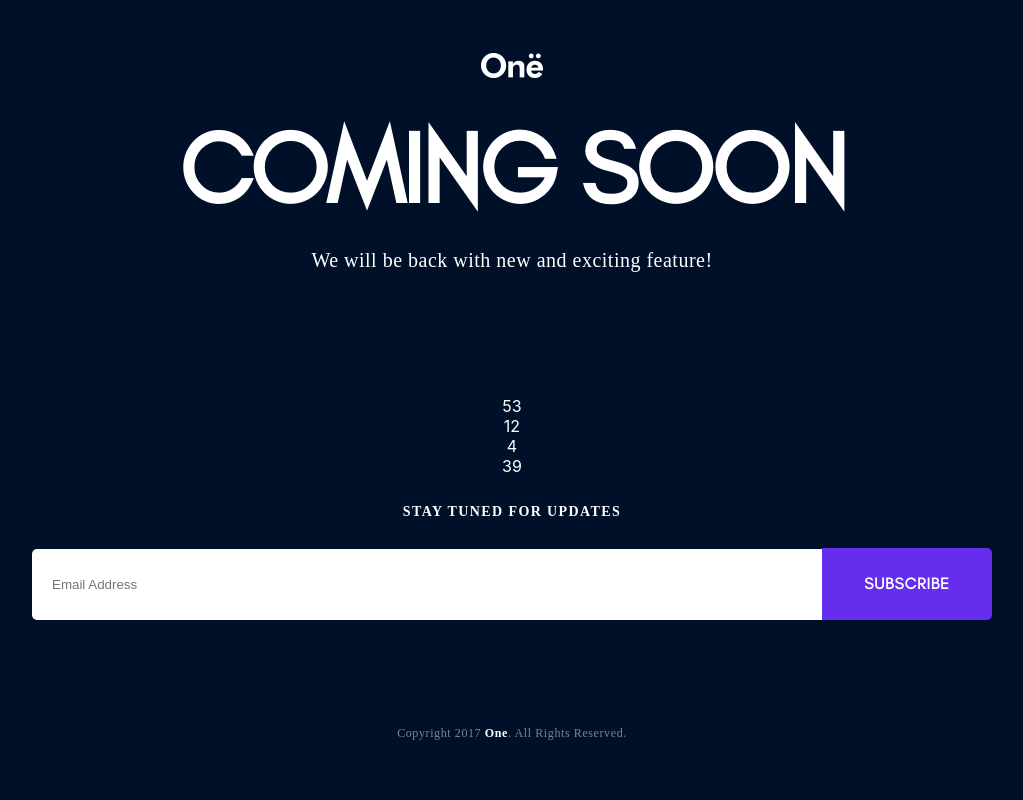
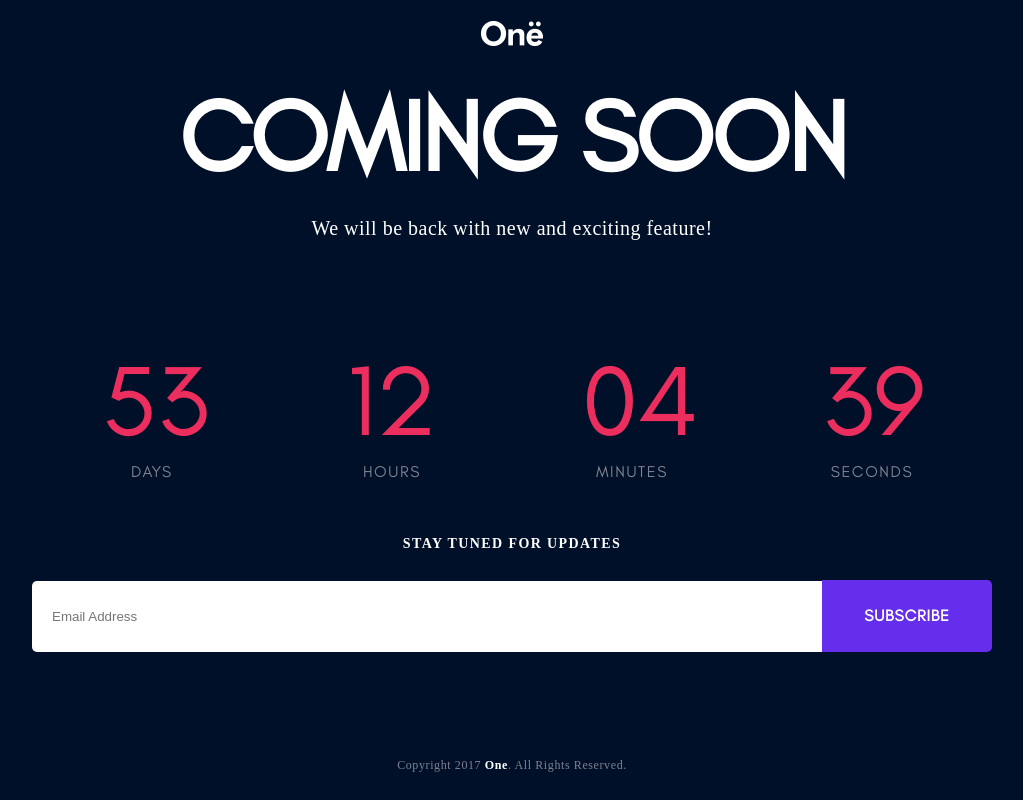
Before and after one commit to TomBeniere/Project-Coming-Soon, a React (Create React App) app in the folder my-react-app/: page / in a window 1280 px wide. Shown: the whole page, without its empty margins (128-1151 px from the left). Built offline with nearby package versions, Linux system fonts and the light colour scheme.

Commit message:
commit
+compte a rebours dynamique

```diff
--- a/my-react-app/src/App.css
+++ b/my-react-app/src/App.css
@@ -57,14 +57,6 @@ main {
   margin-bottom: 100px;
 }
 
-main #timer {
-  display: -webkit-box;
-  display: -ms-flexbox;
-  display: flex;
-  -ms-flex-pack: distribute;
-      justify-content: space-around;
-}
-
 main p {
   font-family: "Glacial Indifference";
   font-size: 14px;
@@ -117,4 +109,33 @@ footer p {
 #blank {
   color: #ffffff;
 }
+
+.number {
+  color: #ec2e5f;
+  font-family: "glacial indiference";
+  font-size: 100px;
+  font-weight: 400;
+  line-height: 72px;
+  text-transform: uppercase;
+  width: 100px;
+}
+
+.papa {
+  display: -webkit-box;
+  display: -ms-flexbox;
+  display: flex;
+  -ms-flex-pack: distribute;
+      justify-content: space-around;
+}
+
+.temps {
+  color: #808291;
+  font-family: "glacial indiference";
+  font-size: 16px;
+  font-weight: 400;
+  line-height: 72px;
+  text-transform: uppercase;
+  /* Text style for "Days" */
+  letter-spacing: 1.6px;
+}
 /*# sourceMappingURL=App.css.map */
--- a/my-react-app/src/App.scss
+++ b/my-react-app/src/App.scss
@@ -47,10 +47,6 @@ header {
 main {
     margin-top: 100px;
     margin-bottom: 100px;
-    #timer {
-        display: flex;
-        justify-content: space-around;
-    }
     p {
     font-family: "Glacial Indifference";
     font-size: 14px;
@@ -58,7 +54,6 @@ main {
     line-height: 72px;
     text-transform: uppercase;
     letter-spacing: 1.4px;
-
     }
 }
 
@@ -108,6 +103,32 @@ footer {
     color: #ffffff;
 }
 
+.number {
+    color: #ec2e5f;
+    font-family: "glacial indiference";
+    font-size: 100px;
+    font-weight: 400;
+    line-height: 72px;
+    text-transform: uppercase;
+    width: 100px;
+}
+
+.papa {
+    display: flex;
+    justify-content: space-around;
+}
+
+.temps {
+    color: #808291;
+font-family: "glacial indiference";
+font-size: 16px;
+font-weight: 400;
+line-height: 72px;
+text-transform: uppercase;
+/* Text style for "Days" */
+letter-spacing: 1.6px;
+}
+
 
 @media only screen and (max-width: 771px) {
 
--- a/my-react-app/src/Timer.js
+++ b/my-react-app/src/Timer.js
@@ -28,13 +28,34 @@ class Timer extends React.Component {
 
     }
 
+    formatte(chiffre) {
+        if (chiffre <= 9) {
+            return "0" + chiffre;
+        }
+        return chiffre;
+    }
+
     render() {
         return (
-            <Fragment>
-                <div>{this.jour}</div>
-                <div>{this.heure}</div>
-                <div>{this.minute}</div>
-                <div>{this.seconde}</div>
+            <Fragment className="pp">
+                <div className="papa">
+                    <div>
+                        <div className="number">{this.formatte(this.jour)}</div>
+                        <p className="temps">DAYS</p>
+                    </div>
+                    <div>
+                        <div className="number">{this.formatte(this.heure)}</div>
+                        <p className="temps">HOURS</p>
+                    </div>
+                    <div>
+                        <div className="number">{this.formatte(this.minute)}</div>
+                        <p className="temps">MINUTES</p>
+                    </div>
+                    <div>
+                        <div className="number">{this.formatte(this.seconde)}</div>
+                        <p className="temps">SECONDS</p>
+                    </div>
+                </div>
             </Fragment>
         );
     }
```
Also changed, not shown: 1 other file (tests, documents, lock files or other folders).
